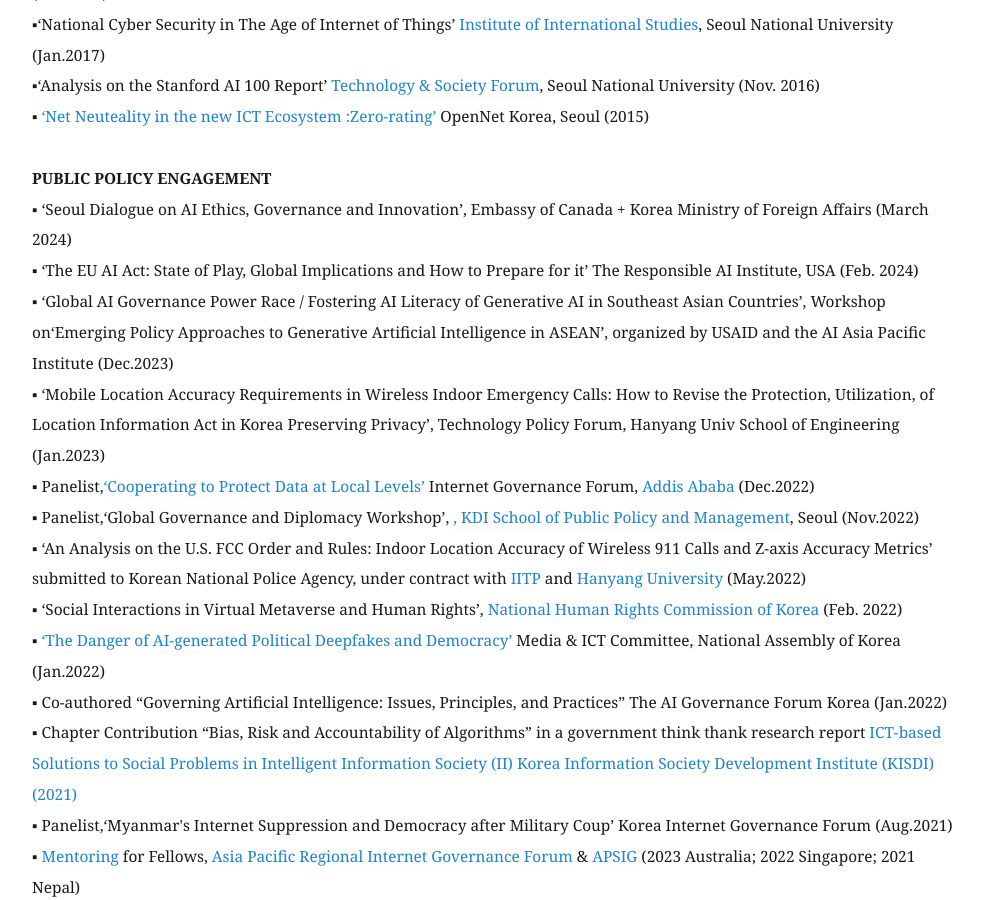
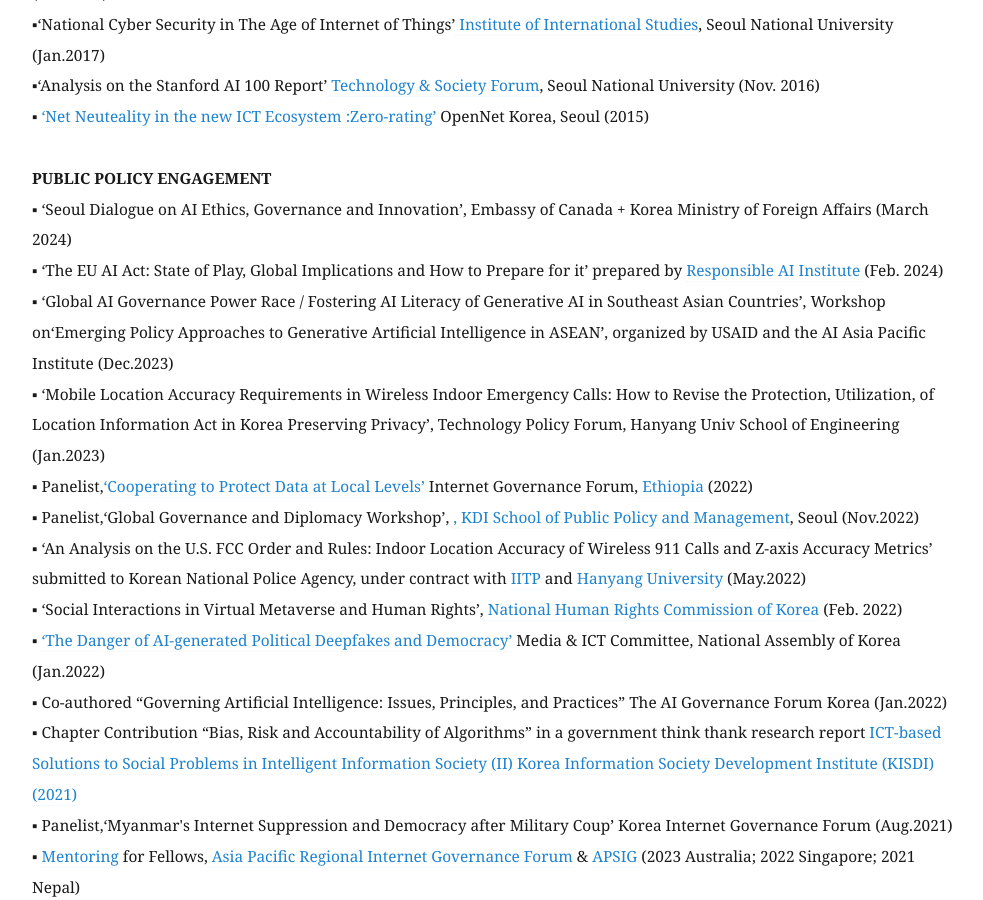
Before and after one commit to eunchangchoi/eunchangchoi.github.io, a Jekyll site: the page built from index.md, in a window 1280 px wide and 900 px high, scrolled down 6895 px. Shown: the whole window, without its empty margins (68-1051 px from the left). Built offline with Jekyll 4.4.1, drawn with Linux system fonts in a browser that asks for light colours.

Commit message:
Update index.md

```diff
--- a/index.md
+++ b/index.md
@@ -150,10 +150,10 @@
 
  <strong> PUBLIC POLICY ENGAGEMENT </strong> <br>
 ▪ ‘Seoul Dialogue on AI Ethics, Governance and Innovation’, Embassy of Canada + Korea Ministry of Foreign Affairs (March 2024) <br>
-▪ ‘The EU AI Act: State of Play, Global Implications and How to Prepare for it’ The Responsible AI Institute, USA (Feb. 2024) <br>
+▪ ‘The EU AI Act: State of Play, Global Implications and How to Prepare for it’ prepared by <a href="https://www.responsible.ai/"> Responsible AI Institute </a> (Feb. 2024) <br>
 ▪ ‘Global AI Governance Power Race / Fostering AI Literacy of Generative AI in Southeast Asian Countries’, Workshop on‘Emerging Policy Approaches to Generative Artificial Intelligence in ASEAN’, organized by USAID and the AI Asia Pacific Institute (Dec.2023) <br>
 ▪ ‘Mobile Location Accuracy Requirements in Wireless Indoor Emergency Calls: How to Revise the Protection, Utilization, of Location Information Act in Korea Preserving Privacy’, Technology Policy Forum, Hanyang Univ School of Engineering (Jan.2023)<br>
-▪ Panelist,<a href="https://www.intgovforum.org/en/content/nris-cooperating-to-protecting-data-at-local-levels">‘Cooperating to Protect Data at Local Levels’</a> Internet Governance Forum,<a href="https://www.intgovforum.org/en?mn=zyjlo3zXcEyFoXe0t8ZjjKlZgTEwFS1Ll2ly.kZktiPIaNySpVaEf"> Addis Ababa </a>(Dec.2022) <br>
+▪ Panelist,<a href="https://www.intgovforum.org/en/content/nris-cooperating-to-protecting-data-at-local-levels">‘Cooperating to Protect Data at Local Levels’</a> Internet Governance Forum,<a href="https://www.intgovforum.org/en?mn=zyjlo3zXcEyFoXe0t8ZjjKlZgTEwFS1Ll2ly.kZktiPIaNySpVaEf"> Ethiopia </a>(2022) <br>
 ▪ Panelist,‘Global Governance and Diplomacy Workshop’, <a href="https://www.kdischool.ac.kr/">, KDI School of Public Policy and Management</a>, Seoul (Nov.2022)<br>
 ▪ ‘An Analysis on the U.S. FCC Order and Rules: Indoor Location Accuracy of Wireless 911 Calls and Z-axis Accuracy Metrics’ submitted to Korean National Police Agency, under contract with <a href="https://www.iitp.kr/en/main.it">IITP </a> and <a href="https://research.hanyang.ac.kr/"> Hanyang University</a> (May.2022)<br>
 ▪ ‘Social Interactions in Virtual Metaverse and Human Rights’,<a href="https://www.humanrights.go.kr/site/main/index002"> National Human Rights Commission of Korea</a> (Feb. 2022)<br>
```
